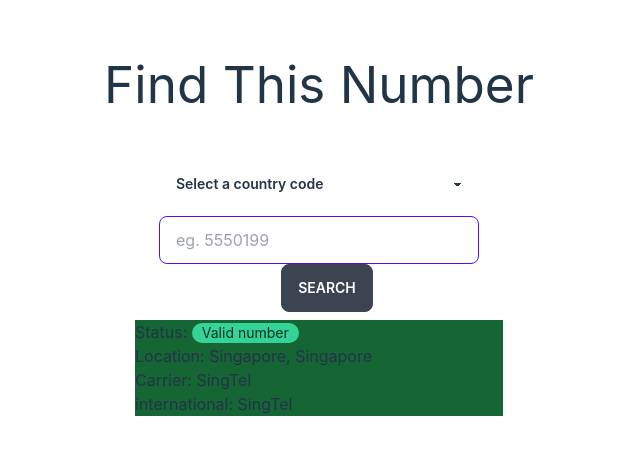
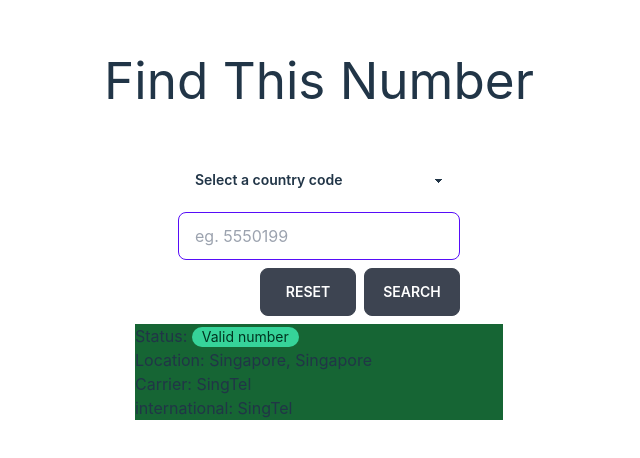
Before and after one commit to roycehoe/number-search, a Vue app in the folder frontend/: page / in a window 1280 px wide. Shown: the part 184-642 px from the top of the page, without its empty margins (321-961 px from the left). Built offline with nearby package versions, Linux system fonts and the light colour scheme.

Commit message:
feat: Create a reset button

```diff
--- a/frontend/src/App.vue
+++ b/frontend/src/App.vue
@@ -65,6 +65,7 @@ function handleSelectCountryCode(event) {
 <template>
   <div class="flex flex-col justify-center items-center">
     <h1 class="m-12">Find This Number</h1>
+    <div>
       <select class="select w-full max-w-xs">
         <option disabled selected>Select a country code</option>
         <option v-for="{ country, countryCodes, isoCode2, isoCode3 } in codes">
@@ -81,11 +82,18 @@ function handleSelectCountryCode(event) {
         </div>
       </div>
 
-    <div class="ml-4">
-      <button class="btn" :class="{
+      <div class="flex mt-2 justify-end gap-2">
+        <button class="btn w-24" :class="{
+          'btn loading': isLoading
+        }" @click="handleClick">Reset</button>
+        <button class="btn w-24" :class="{
           'btn loading': isLoading
         }" @click="handleClick">Search</button>
+
       </div>
+
+    </div>
+
     <div class="w-96">
       <Transition>
         <div v-if="!isLoading" class="phone-number-result bg-green-800 row-span-5 m-2">
```
Lines whose indentation alone changed are shown as unchanged.
